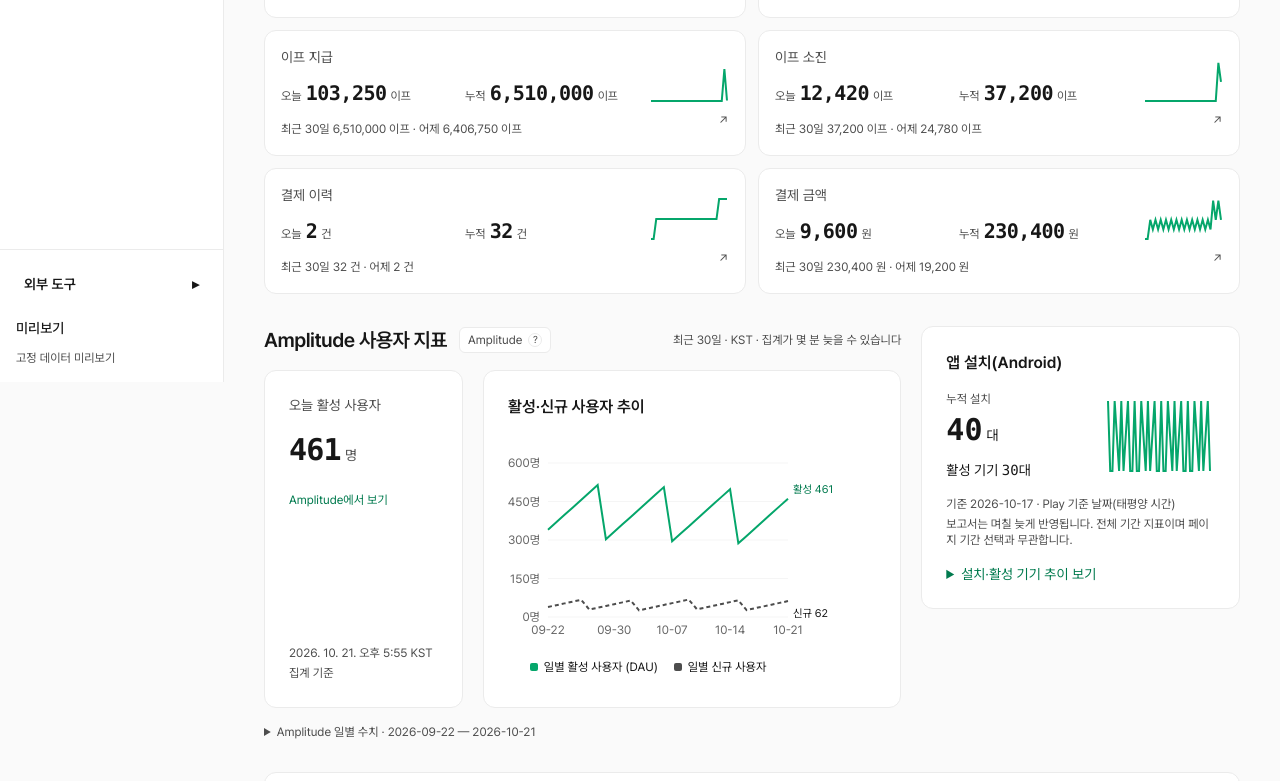
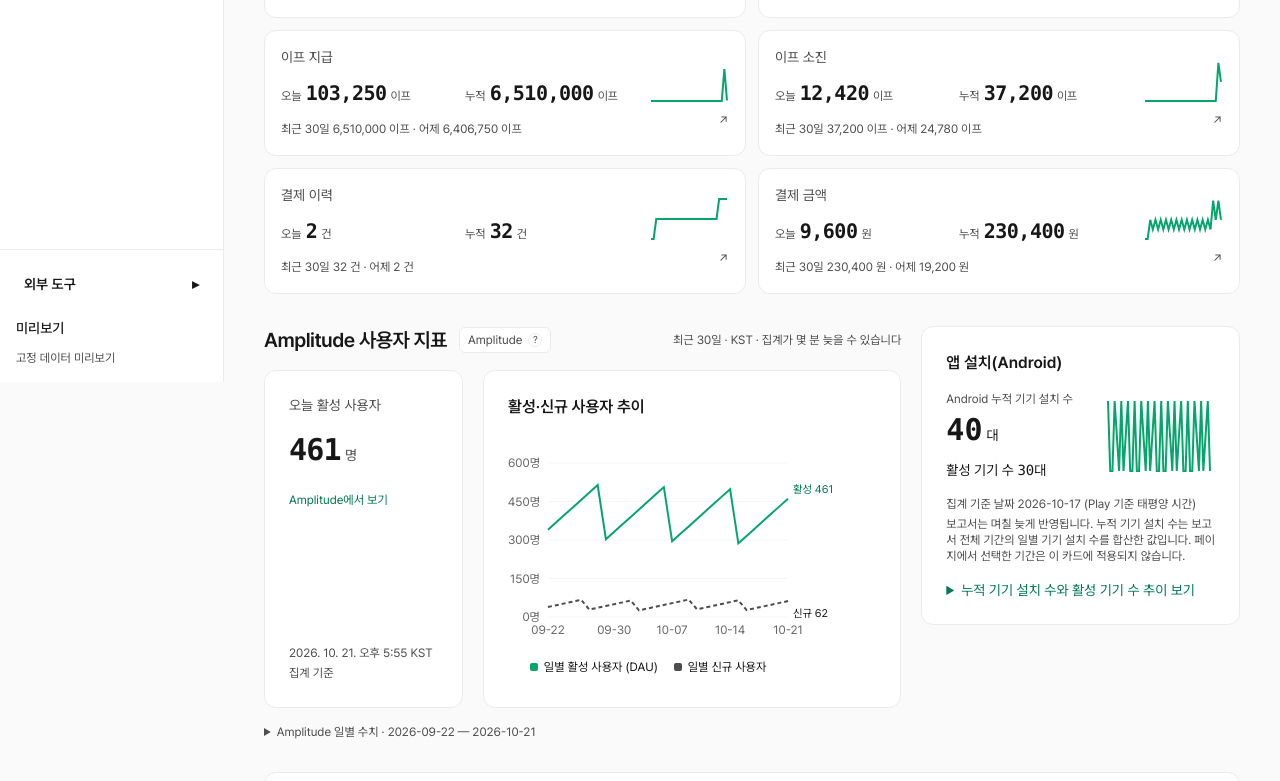
Before and after one commit to KIM-N-KANG/manyak-admin, a Next.js app: page /dashboard in a window 1280 px wide. Shown: the part 418-1199 px from the top of the page. Built offline with nearby package versions, Linux system fonts and the light colour scheme; some icons are missing.

Commit message:
[KNK-1773] Fix: 설치 카드 지표명을 확정 용어로 맞추고 503 안내 보완

```diff
--- a/src/features/dashboard/play-installs-card.tsx
+++ b/src/features/dashboard/play-installs-card.tsx
@@ -28,10 +28,13 @@ import type { PlayInstalls } from '@/features/dashboard/types';
 import { useApi } from '@/features/shared/use-api';
 
 const config = {
-  cumulativeInstalls: { label: '누적 설치', color: 'var(--primary)' },
-  activeDevices: { label: '활성 기기', color: 'var(--muted-foreground)' },
-  installs: { label: '설치', color: 'var(--primary)' },
-  uninstalls: { label: '삭제', color: 'var(--muted-foreground)' },
+  cumulativeInstalls: {
+    label: 'Android 누적 기기 설치 수',
+    color: 'var(--primary)',
+  },
+  activeDevices: { label: '활성 기기 수', color: 'var(--muted-foreground)' },
+  installs: { label: '일별 기기 설치 수', color: 'var(--primary)' },
+  uninstalls: { label: '일별 앱 삭제 수', color: 'var(--muted-foreground)' },
 };
 
 export function PlayInstallsCard() {
@@ -49,11 +52,13 @@ export function PlayInstallsCard() {
         {query.isError ? (
           <div role="status" className="mt-4">
             <p className="font-medium">
-              {unavailable ? '설정 안 됨' : '설치 지표를 불러올 수 없음'}
+              {unavailable
+                ? '설치 지표 사용 불가'
+                : '설치 지표를 불러올 수 없음'}
             </p>
             <p className="mt-2 text-xs text-muted-foreground">
               {unavailable
-                ? 'Play 설치 지표 설정 또는 보고서 연결을 확인해 주세요.'
+                ? '잠시 후 다시 시도해 주세요. 문제가 계속되면 Play 설치 지표 설정과 보고서 상태를 확인해 주세요.'
                 : '잠시 후 다시 시도해 주세요.'}
             </p>
             <Button
@@ -71,19 +76,21 @@ export function PlayInstallsCard() {
           <>
             <div className="mt-4 flex items-center gap-6">
               <div className="min-w-0 flex-1">
-                <p className="text-xs text-muted-foreground">누적 설치</p>
+                <p className="text-xs text-muted-foreground">
+                  Android 누적 기기 설치 수
+                </p>
                 <p className="mt-1 text-3xl font-semibold">
                   <NumberValue value={data.totalInstalls} />
                   <span className="ml-1 text-sm font-normal">대</span>
                 </p>
                 <p className="mt-3 text-sm">
-                  활성 기기 <NumberValue value={data.activeDevices} />대
+                  활성 기기 수 <NumberValue value={data.activeDevices} />대
                 </p>
               </div>
               <ChartContainer
                 config={config}
                 className="h-20 w-28 shrink-0"
-                aria-label="일별 앱 설치 작은 추이">
+                aria-label="일별 기기 설치 수 추이">
                 <LineChart accessibilityLayer data={data.daily}>
                   <ChartTooltip
                     cursor={<ChartCrosshair />}
@@ -102,23 +109,26 @@ export function PlayInstallsCard() {
               </ChartContainer>
             </div>
             <p className="mt-4 text-xs text-muted-foreground">
-              기준 {data.asOf} · Play 기준 날짜(태평양 시간)
+              집계 기준 날짜 {data.asOf} (Play 기준 태평양 시간)
             </p>
             <p className="mt-1 text-xs text-muted-foreground">
-              보고서는 며칠 늦게 반영됩니다. 전체 기간 지표이며 페이지 기간
-              선택과 무관합니다.
+              보고서는 며칠 늦게 반영됩니다. 누적 기기 설치 수는 보고서 전체
+              기간의 일별 기기 설치 수를 합산한 값입니다. 페이지에서 선택한
+              기간은 이 카드에 적용되지 않습니다.
             </p>
             <details className="mt-4">
               <summary className="cursor-pointer text-sm text-primary-text">
-                설치·활성 기기 추이 보기
+                누적 기기 설치 수와 활성 기기 수 추이 보기
               </summary>
               <div className="mt-6 space-y-6">
                 <div>
-                  <h3 className="text-sm font-medium">누적 설치·활성 기기</h3>
+                  <h3 className="text-sm font-medium">
+                    누적 기기 설치 수와 활성 기기 수
+                  </h3>
                   <ChartContainer
                     config={config}
                     className="mt-3 h-64 w-full"
-                    aria-label="누적 설치·활성 기기 추이">
+                    aria-label="누적 기기 설치 수와 활성 기기 수 추이">
                     <LineChart
                       accessibilityLayer
                       data={data.daily}
@@ -156,7 +166,7 @@ export function PlayInstallsCard() {
                             <LabelList
                               dataKey={(day: PlayInstalls['daily'][number]) =>
                                 day.date === data.asOf
-                                  ? `${key === 'cumulativeInstalls' ? '누적' : '활성'} ${day[key].toLocaleString('ko-KR')}`
+                                  ? `${key === 'cumulativeInstalls' ? '누적 기기 설치 수' : '활성 기기 수'} ${day[key].toLocaleString('ko-KR')}대`
                                   : null
                               }
                               position="right"
@@ -172,11 +182,13 @@ export function PlayInstallsCard() {
                   </ChartContainer>
                 </div>
                 <div>
-                  <h3 className="text-sm font-medium">일별 설치·삭제</h3>
+                  <h3 className="text-sm font-medium">
+                    일별 기기 설치 수와 일별 앱 삭제 수
+                  </h3>
                   <ChartContainer
                     config={config}
                     className="mt-3 h-64 w-full"
-                    aria-label="일별 설치·삭제">
+                    aria-label="일별 기기 설치 수와 일별 앱 삭제 수">
                     <BarChart
                       accessibilityLayer
                       data={data.daily.map((day) => ({
@@ -232,16 +244,16 @@ export function PlayInstallsCard() {
                 </div>
                 <details>
                   <summary className="cursor-pointer text-xs text-muted-foreground">
-                    설치 일별 수치
+                    일별 설치 지표
                   </summary>
                   <div className="mt-3 max-h-64 overflow-auto">
                     <DataTable
                       headers={[
                         '날짜 (Play)',
-                        '설치',
-                        '삭제',
-                        '누적 설치',
-                        '활성 기기',
+                        '일별 기기 설치 수',
+                        '일별 앱 삭제 수',
+                        'Android 누적 기기 설치 수',
+                        '활성 기기 수',
                       ]}
                       empty={!data.daily.length}>
                       {data.daily.map((day) => (
```
Also changed, not shown: 2 other files (tests, documents, lock files or other folders).
